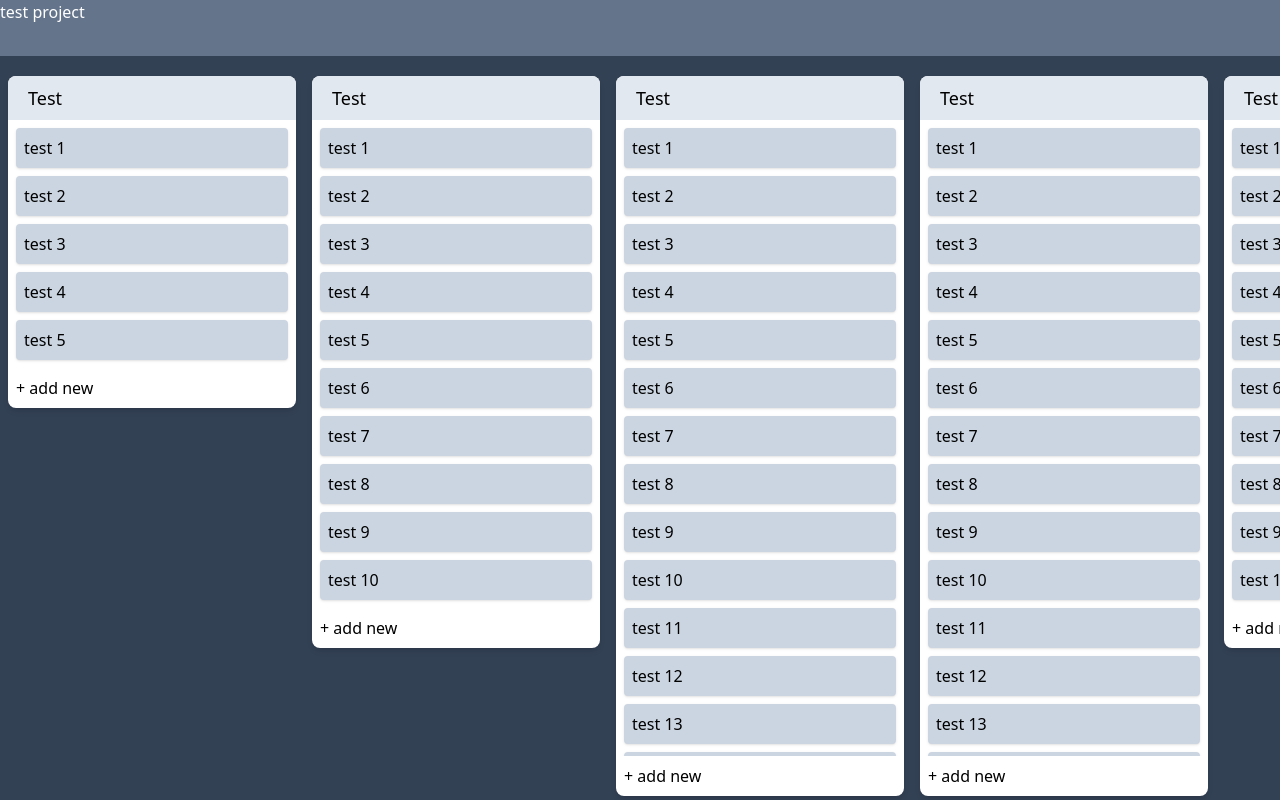
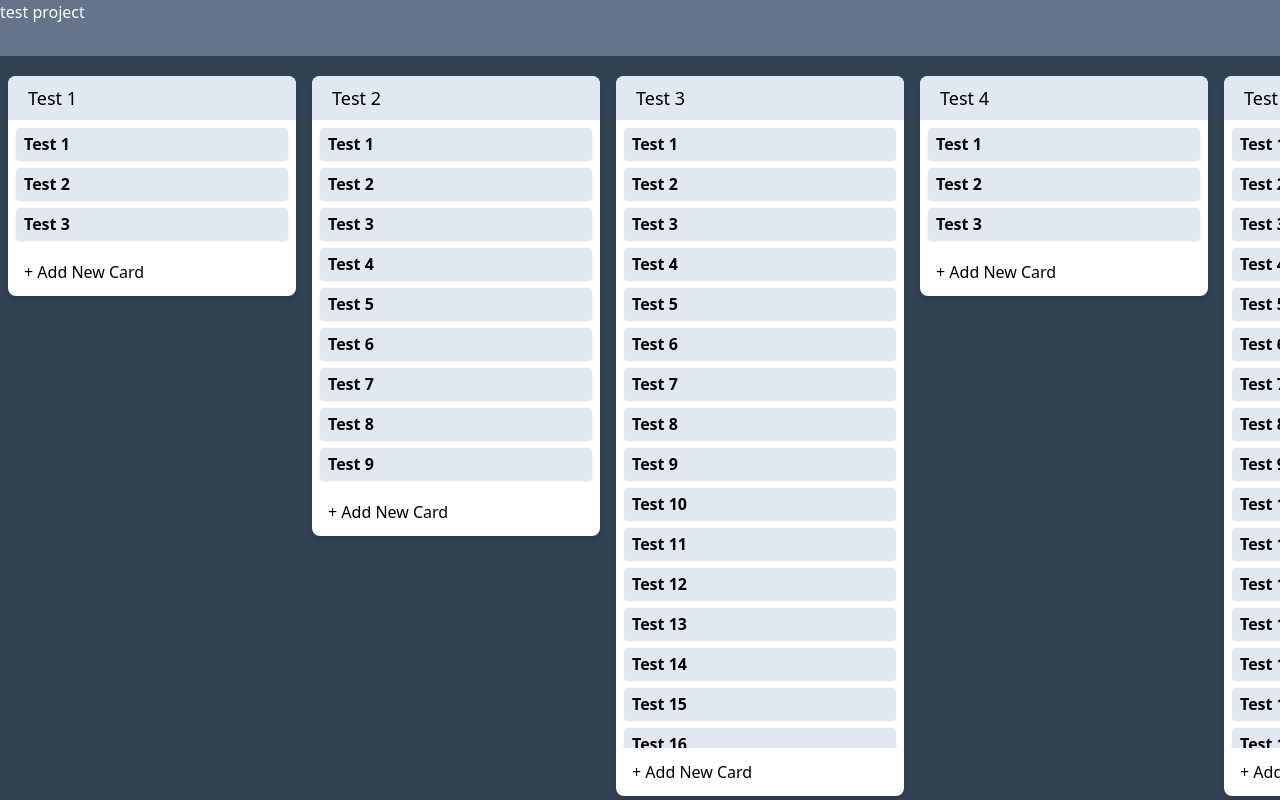
Before and after one commit to IsmayelAlam/Trello_clone, a React (Create React App) app: page / in a window 1280 px wide. Built offline with nearby package versions, Linux system fonts and the light colour scheme.

Commit message:
add button component

```diff
--- a/src/App.js
+++ b/src/App.js
@@ -2,14 +2,11 @@ import Board from "./Board";
 
 function App() {
   return (
-    <div className="overflow-y-hidden h-screen scrollbar relative">
+    <div className="overflow-y-hidden h-screen scrollbar relative bg-slate-400">
       <header className="w-screen fixed bg-slate-500 text-white h-14">
         test project
       </header>
       <Board />
-      <button className="p-1 m-1 block hover:bg-slate-300 text-start rounded">
-        + add new
-      </button>
     </div>
   );
 }
--- a/src/Board.js
+++ b/src/Board.js
@@ -1,71 +1,22 @@
+import Button from "./Buttons";
 import { TackList } from "./TaskList";
 
 export default function Board() {
   return (
     <div className="w-fit h-screen bg-slate-700 flex items-start overflow-x-scroll mt-14">
-      <div className="my-5 mx-2 bg-white rounded-lg shadow-md w-72 max-h-[90%] overflow-hidden flex flex-col">
-        <h2 className="text-lg p-2 capitalize pl-5 bg-slate-200">test</h2>
+      {[...Array(5).keys()].map((list) => (
+        <div className="my-5 mx-2 bg-white rounded-lg shadow-md w-72 max-h-[90%] overflow-hidden flex flex-col">
+          <h2 className="text-lg p-2 capitalize pl-5 bg-slate-200">
+            test {list + 1}
+          </h2>
 
-        <TackList num={5} />
+          <TackList num={Math.ceil(Math.random() * 20)} />
 
-        <button className="p-1 m-1 block hover:bg-slate-300 text-start rounded">
-          + add new
-        </button>
-      </div>
+          <Button type="card" />
+        </div>
+      ))}
 
-      <div className="my-5 mx-2 bg-white rounded-lg shadow-md w-72 max-h-[90%] overflow-hidden flex flex-col">
-        <h2 className="text-lg p-2 capitalize pl-5 bg-slate-200">test</h2>
-
-        <TackList num={10} />
-
-        <button className="p-1 m-1 block hover:bg-slate-300 text-start rounded">
-          + add new
-        </button>
-      </div>
-
-      <div className="my-5 mx-2 bg-white rounded-lg shadow-md w-72 max-h-[90%] overflow-hidden flex flex-col">
-        <h2 className="text-lg p-2 capitalize pl-5 bg-slate-200">test</h2>
-
-        <TackList num={25} />
-
-        <button className="p-1 m-1 block hover:bg-slate-300 text-start rounded">
-          + add new
-        </button>
-      </div>
-
-      <div className="my-5 mx-2 bg-white rounded-lg shadow-md w-72 max-h-[90%] overflow-hidden flex flex-col">
-        <h2 className="text-lg p-2 capitalize pl-5 bg-slate-200">test</h2>
-
-        <TackList num={50} />
-
-        <button className="p-1 m-1 block hover:bg-slate-300 text-start rounded">
-          + add new
-        </button>
-      </div>
-
-      <div className="my-5 mx-2 bg-white rounded-lg shadow-md w-72 max-h-[90%] overflow-hidden flex flex-col">
-        <h2 className="text-lg p-2 capitalize pl-5 bg-slate-200">test</h2>
-
-        <TackList num={10} />
-
-        <button className="p-1 m-1 block hover:bg-slate-300 text-start rounded">
-          + add new
-        </button>
-      </div>
-
-      <div className="my-5 mx-2 bg-white rounded-lg shadow-md w-72 max-h-[90%] overflow-hidden flex flex-col">
-        <h2 className="text-lg p-2 capitalize pl-5 bg-slate-200">test</h2>
-
-        <TackList num={30} />
-
-        <button className="p-1 m-1 block hover:bg-slate-300 text-start rounded">
-          + add new
-        </button>
-      </div>
-
-      <button className="px-2 py-2 my-5 mx-2 w-72 text-start rounded hover:bg-slate-300">
-        + add new
-      </button>
+      <Button type="list" />
     </div>
   );
 }
--- /dev/null
+++ b/src/Buttons.js
@@ -0,0 +1,55 @@
+import { useState } from "react";
+
+export default function Button({ type }) {
+  const [expend, setExpend] = useState(false);
+
+  const handleClick = () => setExpend(true);
+
+  let content;
+
+  if (type === "card")
+    content = (
+      <button
+        className="p-1 pl-2 m-2 hover:bg-slate-300 text-start rounded capitalize"
+        onClick={handleClick}
+      >
+        + add new card
+      </button>
+    );
+  if (type === "list")
+    content = (
+      <button
+        className="px-2 py-2 my-5 mx-2 w-72 text-start rounded capitalize hover:bg-slate-300 hover:text-white"
+        onClick={handleClick}
+      >
+        + add new list
+      </button>
+    );
+
+  if (expend)
+    content = (
+      <form
+        className={`flex flex-col gap-2 px-2 py-2 my-5 mx-2 bg-slate-300 rounded font-semibold ${
+          type === "list" ? "w-72" : ""
+        }`}
+      >
+        <label htmlFor="title">Title</label>
+        <textarea
+          type="text"
+          id="title"
+          name="title"
+          required
+          placeholder="Add a short title..."
+          className="rounded resize-none scrollbar h-20"
+        />
+        <div className="flex gap-2">
+          <button className="px-5 py-2 text-white font-semibold rounded shadow bg-green-600">
+            Add
+          </button>
+          <button>Cancel</button>
+        </div>
+      </form>
+    );
+
+  return content;
+}
--- a/src/TaskList.js
+++ b/src/TaskList.js
@@ -1,9 +1,12 @@
 export function TackList({ num }) {
   const array = [...Array(num).keys()];
   return (
-    <div className="max-h-[90%] overflow-y-scroll scrollbar scroll-smooth">
+    <div className={`max-h-[90%] overflow-y-scroll scrollbar scroll-smooth`}>
       {array.map((num) => (
-        <div className="p-2 m-2 bg-slate-300 rounded shadow" draggable>
+        <div
+          className="px-2 py-1 m-2 max-h-20 text-ellipsis  overflow-hidden bg-slate-200 rounded capitalize font-semibold shadow cursor-pointer"
+          draggable
+        >
           test {num + 1}
         </div>
       ))}
```
